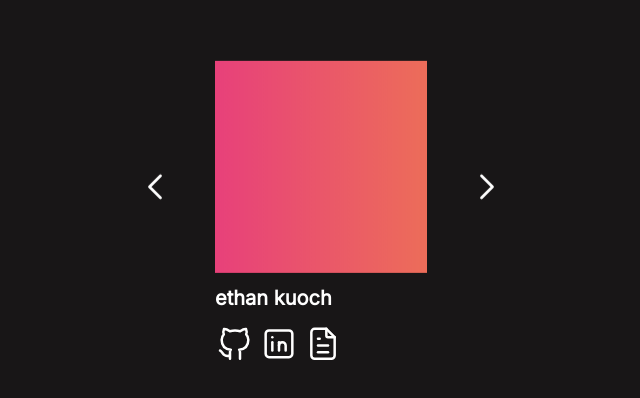
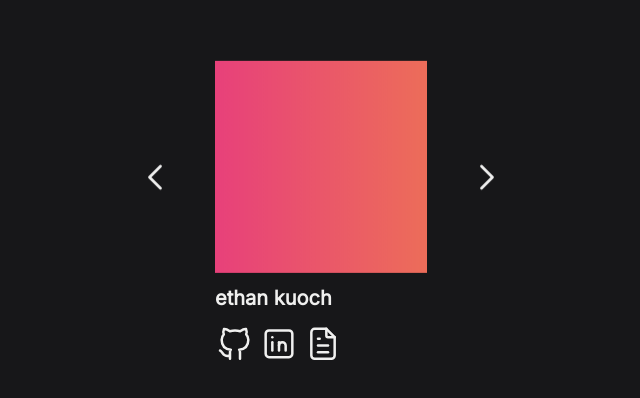
Before and after one commit to ethan-25/ethan-25.github.io, a plain HTML site: page index.html in a window 1280 px wide. Shown: the part 240-638 px from the top of the page, 319-959 px from the left. Drawn offline with nearby package versions, Linux system fonts and the light colour scheme.

Commit message:
Add files via upload

```diff
--- a/index.html
+++ b/index.html
@@ -26,13 +26,13 @@
     <body>
         <div class="navigation">
             <a id="left" href="#">
-                <svg xmlns="http://www.w3.org/2000/svg" class="icon icon-tabler icon-tabler-chevron-left" width="44" height="44" viewBox="0 0 24 24" stroke-width="1.5" stroke="#ffffff" fill="none" stroke-linecap="round" stroke-linejoin="round">
+                <svg xmlns="http://www.w3.org/2000/svg" class="icon icon-tabler icon-tabler-chevron-left" width="44" height="44" viewBox="0 0 24 24" stroke-width="1.5" stroke="#f0f0ef" fill="none" stroke-linecap="round" stroke-linejoin="round">
                     <path stroke="none" d="M0 0h24v24H0z" fill="none"/>
                     <polyline points="15 6 9 12 15 18" />
                 </svg>
             </a>
             <a id="right" href="#">
-                <svg xmlns="http://www.w3.org/2000/svg" class="icon icon-tabler icon-tabler-chevron-right" width="44" height="44" viewBox="0 0 24 24" stroke-width="1.5" stroke="#ffffff" fill="none" stroke-linecap="round" stroke-linejoin="round">
+                <svg xmlns="http://www.w3.org/2000/svg" class="icon icon-tabler icon-tabler-chevron-right" width="44" height="44" viewBox="0 0 24 24" stroke-width="1.5" stroke="#f0f0ef" fill="none" stroke-linecap="round" stroke-linejoin="round">
                     <path stroke="none" d="M0 0h24v24H0z" fill="none"/>
                     <polyline points="9 6 15 12 9 18" />
                 </svg>
@@ -46,13 +46,13 @@
                 <div class="name"><h1>ethan kuoch</h1></div>
                 <div class="links">
                     <a href="https://github.com/ethan-25" target="_blank">
-                        <svg xmlns="http://www.w3.org/2000/svg" class="icon icon-tabler icon-tabler-brand-github" width="40" height="40" viewBox="0 0 24 24" stroke-width="1.5" stroke="#ffffff" fill="none" stroke-linecap="round" stroke-linejoin="round">
+                        <svg xmlns="http://www.w3.org/2000/svg" class="icon icon-tabler icon-tabler-brand-github" width="40" height="40" viewBox="0 0 24 24" stroke-width="1.5" stroke="#f0f0ef" fill="none" stroke-linecap="round" stroke-linejoin="round">
                             <path stroke="none" d="M0 0h24v24H0z" fill="none"/>
                             <path d="M9 19c-4.3 1.4 -4.3 -2.5 -6 -3m12 5v-3.5c0 -1 .1 -1.4 -.5 -2c2.8 -.3 5.5 -1.4 5.5 -6a4.6 4.6 0 0 0 -1.3 -3.2a4.2 4.2 0 0 0 -.1 -3.2s-1.1 -.3 -3.5 1.3a12.3 12.3 0 0 0 -6.2 0c-2.4 -1.6 -3.5 -1.3 -3.5 -1.3a4.2 4.2 0 0 0 -.1 3.2a4.6 4.6 0 0 0 -1.3 3.2c0 4.6 2.7 5.7 5.5 6c-.6 .6 -.6 1.2 -.5 2v3.5" />
                         </svg>
                     </a>
                     <a href="https://www.linkedin.com/in/ethankuoch/" target="_blank">
-                        <svg xmlns="http://www.w3.org/2000/svg" class="icon icon-tabler icon-tabler-brand-linkedin" width="40" height="40" viewBox="0 0 24 24" stroke-width="1.5" stroke="#ffffff" fill="none" stroke-linecap="round" stroke-linejoin="round">
+                        <svg xmlns="http://www.w3.org/2000/svg" class="icon icon-tabler icon-tabler-brand-linkedin" width="40" height="40" viewBox="0 0 24 24" stroke-width="1.5" stroke="#f0f0ef" fill="none" stroke-linecap="round" stroke-linejoin="round">
                             <path stroke="none" d="M0 0h24v24H0z" fill="none"/>
                             <rect x="4" y="4" width="16" height="16" rx="2" />
                             <line x1="8" y1="11" x2="8" y2="16" />
@@ -62,7 +62,7 @@
                         </svg>
                     </a>
                     <a href="resume.pdf" target="_blank">
-                        <svg xmlns="http://www.w3.org/2000/svg" class="icon icon-tabler icon-tabler-file-text" width="40" height="40" viewBox="0 0 24 24" stroke-width="1.5" stroke="#ffffff" fill="none" stroke-linecap="round" stroke-linejoin="round">
+                        <svg xmlns="http://www.w3.org/2000/svg" class="icon icon-tabler icon-tabler-file-text" width="40" height="40" viewBox="0 0 24 24" stroke-width="1.5" stroke="#f0f0ef" fill="none" stroke-linecap="round" stroke-linejoin="round">
                             <path stroke="none" d="M0 0h24v24H0z" fill="none"/>
                             <path d="M14 3v4a1 1 0 0 0 1 1h4" />
                             <path d="M17 21h-10a2 2 0 0 1 -2 -2v-14a2 2 0 0 1 2 -2h7l5 5v11a2 2 0 0 1 -2 2z" />
@@ -77,9 +77,9 @@
         <div class="content" id="div2" style="display: none;">
             <div class="title"><h1>projects</h1></div>
             <div class="project">
-                <img src="images/linguine.png">
+                <img src="images/biglogo.png">
                 <div class="title">
-                    <h3>Linguine</h3>
+                    <h3>Void</h3>
                     <a href="#">
                         <svg xmlns="http://www.w3.org/2000/svg" class="icon icon-tabler icon-tabler-link" width="24" height="24" viewBox="0 0 24 24" stroke-width="1.5" stroke="#ffffff" fill="none" stroke-linecap="round" stroke-linejoin="round">
                             <path stroke="none" d="M0 0h24v24H0z" fill="none"/>
--- a/styles.css
+++ b/styles.css
@@ -1,12 +1,12 @@
 body{
-    background: #181617;
+    background: #171719;
 }
 
 .navigation {
     position: absolute;
     display: flex;
     left: 50%;
-    transform: translate(-50%, 60%);
+    transform: translate(-50%, 40%);
     margin-top: 23rem;
     opacity: 0;
     animation: fade 1s;
@@ -63,7 +63,7 @@ body{
 }
 h1 {
     font-family: 'Inter', sans-serif;
-    color: #fff;
+    color: #f0f0ef;
     font-size: 20px;
 }
 .links a{
@@ -84,7 +84,7 @@ h1 {
     width: 220px;
     height: 100%;
     background-color: #2e2a2c;
-    color: #fff;
+    color: #f0f0ef;
     font-family: 'Inter', sans-serif;
     padding: 0.5rem;
     margin-bottom: 0.5rem;
```
